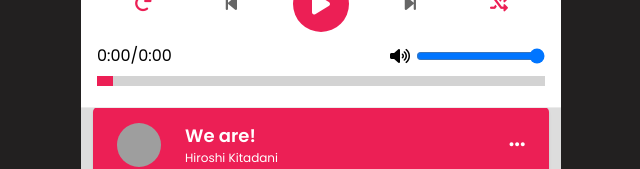
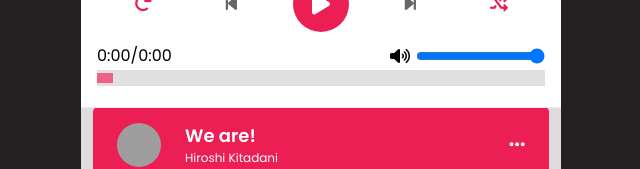
Before and after one commit to HuynhMinhDuy312/WebMusicPlayer-Onepiece, a plain HTML site: page index.html in a window 1280 px wide. Shown: the part 400-569 px from the top of the page, without its empty margins (319-959 px from the left). Drawn offline with Linux system fonts and the light colour scheme; grey boxes are pictures that could not be loaded.

Commit message:
fix smth

```diff
--- a/assets/css/style.css
+++ b/assets/css/style.css
@@ -147,12 +147,12 @@ background-color: var(--primary-color);
 .progress {
 width: 100%;
 -webkit-appearance: none;
-height: 10px;
+height: 16px;
 background: #d3d3d3;
-/* outline: none;
+outline: none;
 opacity: 0.7;
 -webkit-transition: 0.2s;
-transition: opacity 0.2s; */
+transition: opacity 0.2s;
 }
 
 .progress::-webkit-slider-thumb {
```
